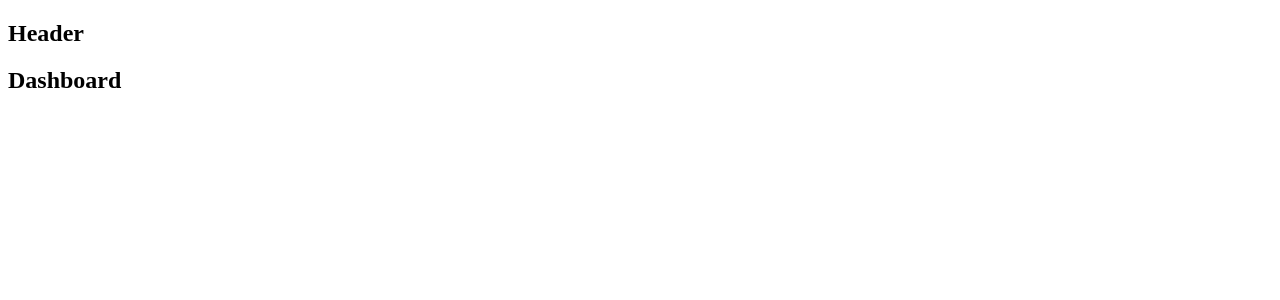
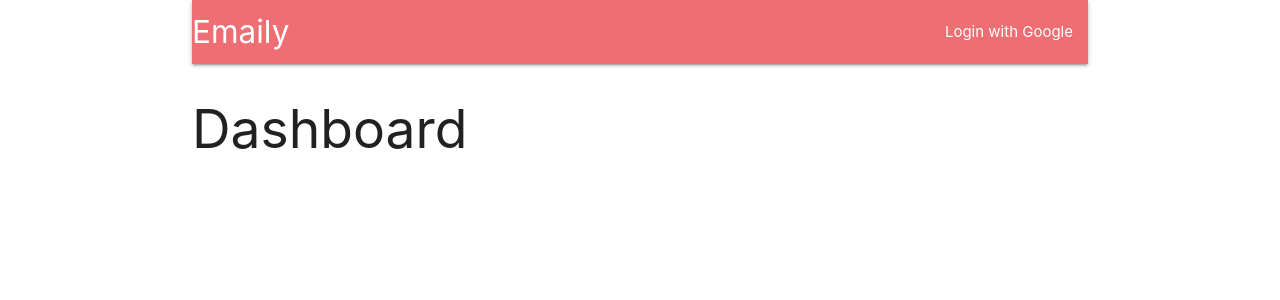
Before and after one commit to bhagirthijhamb/server-Emaily-Fullstack, a React (Create React App) app in the folder client/: page /surveys in a window 1280 px wide. Shown: the top 300 px of the page. Built offline with nearby package versions, Linux system fonts and the light colour scheme.

Commit message:
Create Header component and actions

```diff
--- a/client/package.json
+++ b/client/package.json
@@ -6,13 +6,16 @@
     "@testing-library/jest-dom": "^5.11.8",
     "@testing-library/react": "^11.2.2",
     "@testing-library/user-event": "^12.6.0",
+    "axios": "^0.21.1",
     "http-proxy-middleware": "^1.0.6",
+    "materialize-css": "^1.0.0",
     "react": "^17.0.1",
     "react-dom": "^17.0.1",
     "react-redux": "^7.2.2",
     "react-router-dom": "^5.2.0",
     "react-scripts": "4.0.1",
     "redux": "^4.0.5",
+    "redux-thunk": "^2.3.0",
     "web-vitals": "^0.2.4"
   },
   "scripts": {
--- /dev/null
+++ b/client/src/actions/types.js
@@ -0,0 +1 @@
+export const FETCH_USER = 'FETCH_USER';
--- a/client/src/components/App.js
+++ b/client/src/components/App.js
@@ -1,17 +1,19 @@
 import React from 'react';
 import { BrowserRouter, Route } from 'react-router-dom';
+import Header from './Header';
 
 // Dummy components
-const Header = () => <h2>Header</h2>
+// const Header = () => <h2>Header</h2>
 const Dashboard = () => <h2>Dashboard</h2>
 const SurveyNew = () => <h2>SurveyNew</h2>
 const Landing = () => <h2>Landing</h2>
 
-const App = () => {
+class App extends React.Component {
+  render(){
     return (
       <div>
         <BrowserRouter>
-        <div>
+          <div className="container">
             <Header />
             <Route exact={true} path='/' component={Landing} />
             <Route exact path='/surveys' component={Dashboard} />
@@ -22,5 +24,6 @@ const App = () => {
       </div>
     )
   }
+}
 
 export default App;
--- /dev/null
+++ b/client/src/components/Header.js
@@ -0,0 +1,21 @@
+import React from 'react';
+import { render } from 'react-dom';
+
+class Header extends React.Component {
+  render(){
+    return(
+      <nav>
+        <div className="nav-wrapper">
+          <a href="" className="left brand-logo">
+            Emaily
+          </a>
+          <ul className="right">
+            <li><a href="">Login with Google</a></li>
+          </ul>
+        </div>
+      </nav>
+    )
+  }
+}
+
+export default Header;
--- a/client/src/index.js
+++ b/client/src/index.js
@@ -1,12 +1,14 @@
+import 'materialize-css/dist/css/materialize.min.css';
 import React from 'react';
 import ReactDOM from 'react-dom';
 import { Provider } from 'react-redux';
 import { createStore, applyMiddleware } from 'redux';
+import reduxThunk from 'redux-thunk';
 import App from './components/App';
 import reducers from './reducers';
 
 // const store = createStore(() => [], {}, applyMiddleware())
-const store = createStore(reducers, {}, applyMiddleware())
+const store = createStore(reducers, {}, applyMiddleware(reduxThunk))
 
 ReactDOM.render(
   <Provider store={store}>
```
Also changed, not shown: client/src/actions/index.js (added, +14 -0 lines), 2 other files (tests, documents, lock files or other folders). Lines whose indentation alone changed are shown as unchanged.
